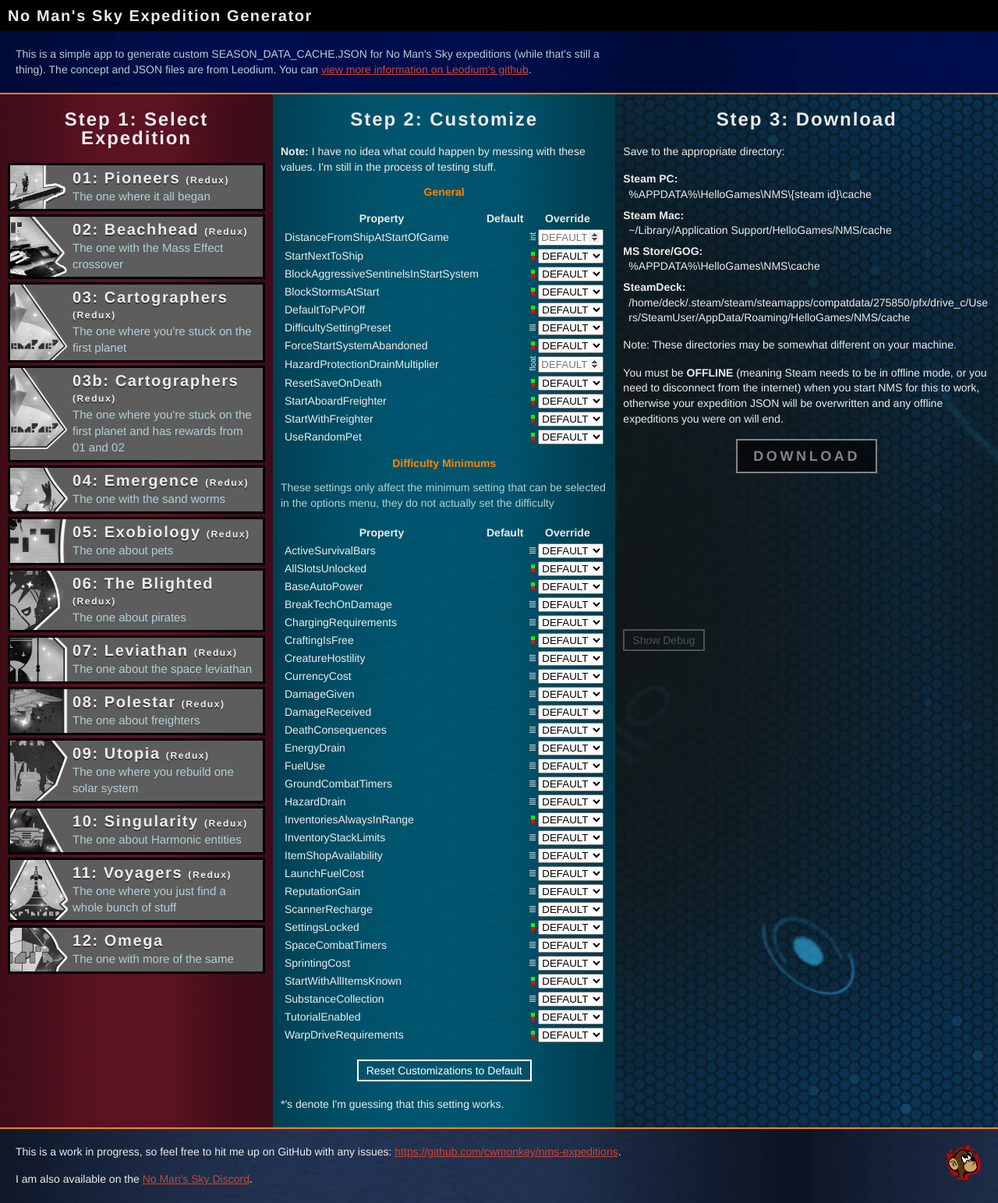
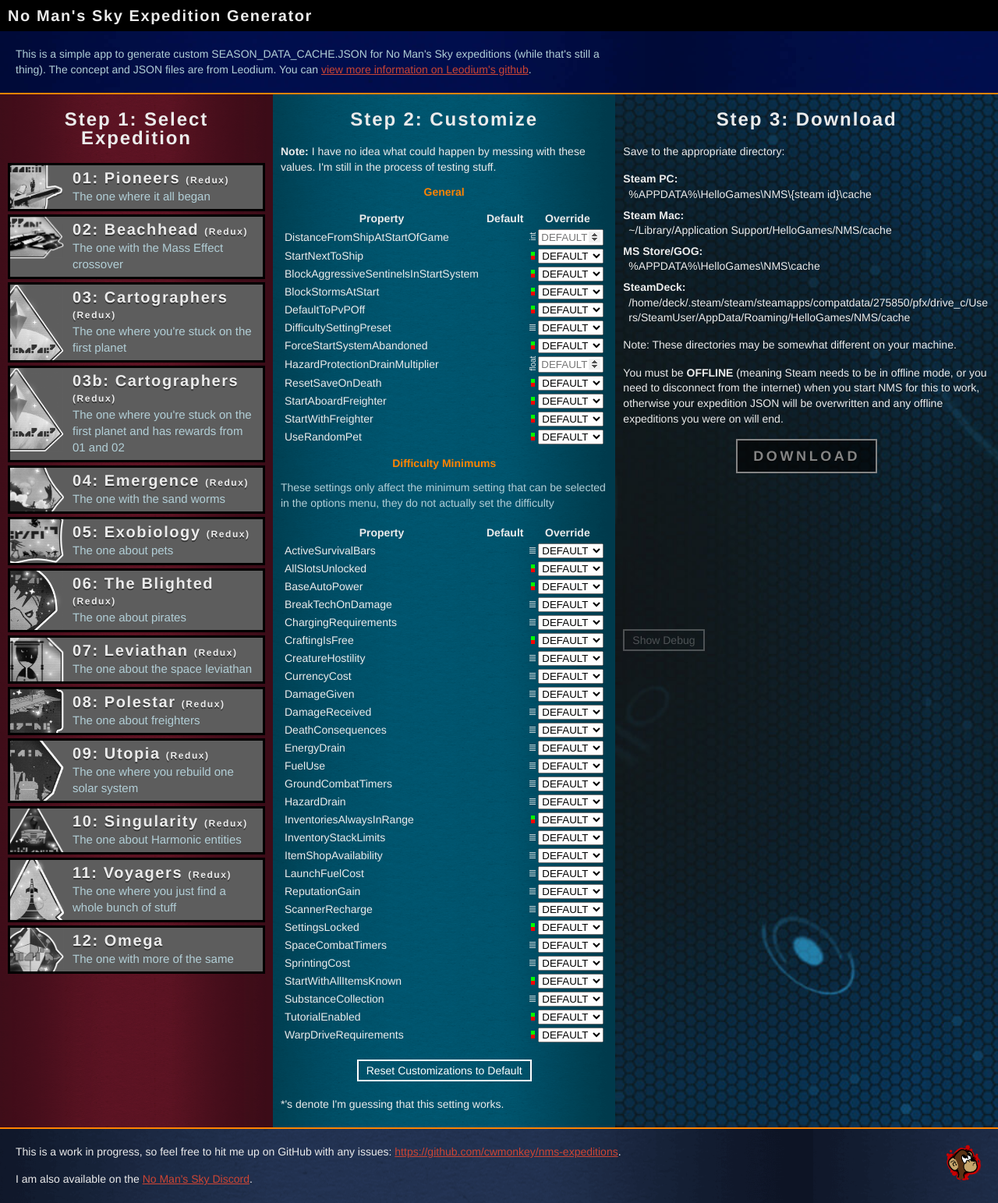
Before and after one commit to cwmonkey/nms-expeditions, a Jekyll site: the page built from index.html, in a window 1280 px wide. Shown: the whole page at 78% size. Built offline with Jekyll 4.4.1, drawn with Linux system fonts in a browser that asks for light colours; some web fonts are replaced.

Commit message:
Messing with expedition badge size and positioning

```diff
--- a/_sass/_nms-expeditions-critical.scss
+++ b/_sass/_nms-expeditions-critical.scss
@@ -134,15 +134,24 @@
     }
   }
 
-  .badge {
-    position: absolute;
-    transform: translate(0, -20%);
-    right: 250px;
-    top: 0;
-    height: 130px;
-    filter: grayscale(1);
+  .image {
+    display: flex;
+    justify-content: flex-end;
+    align-items: flex-start;
+    width: 125px;
+    height: 170%;
+    right: 255px;
     position: absolute;
     z-index: 1;
+    top: -10px;
+  }
+
+  .badge {
+    max-width: 100%;
+    max-height: 100%;
+    width: auto;
+    height: auto;
+    filter: grayscale(1);
   }
 
   .exp_name {
--- a/index.html
+++ b/index.html
@@ -37,7 +37,7 @@
           <li class="exp_item">
             <input type="radio" name="expeditions" id="{{ exp.id }}_radio" class="exp_radio" data-json-id="{{ exp.id }}">
             <label for="{{ exp.id }}_radio" class="exp_label">
-              <img src="images/expeditions/{{ exp.image }}" class="badge" alt="{{ exp.name }} badge">
+              <span class="image"><img src="images/expeditions/{{ exp.image }}" class="badge" alt="{{ exp.name }} badge"></span>
               <h4 class="exp_name">{{ exp.name }} {% if exp.redux %}<span class="redux">(Redux)</span>{% endif %}</h4>
               <p class="exp_desc">
                 {{ exp.description }}
```
